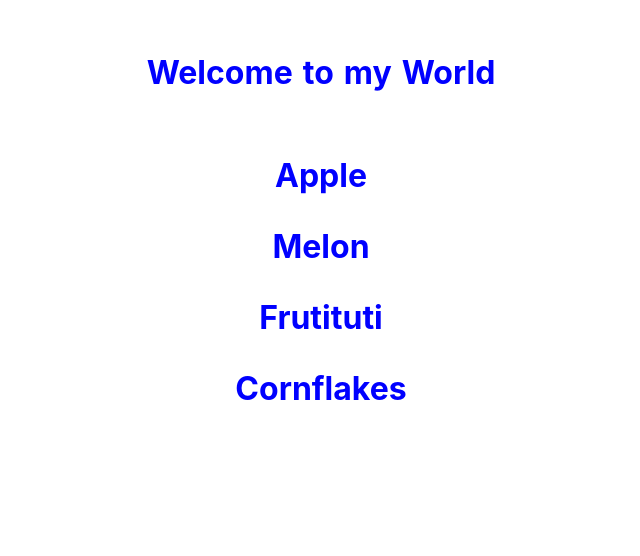
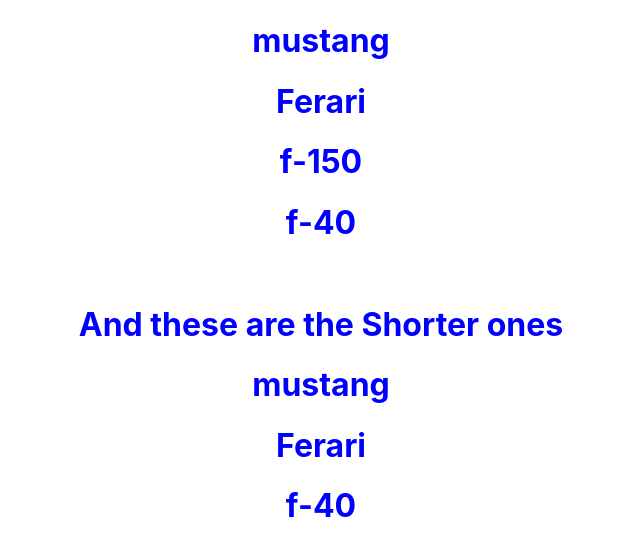
Before and after one commit to Ratedaron/React-refresher, a React (Create React App) app: page / in a window 1280 px wide. Shown: the top 556 px of the page, without its empty margins (319-959 px from the left). Built offline with nearby package versions, Linux system fonts and the light colour scheme.

Commit message:
Destructuring v1

```diff
--- a/src/App.js
+++ b/src/App.js
@@ -1,16 +1,24 @@
 import './App.css';
 
-const myArray = ['Apple', 'Melon', 'Frutituti', 'Cornflakes'];
-const myArrayOfHeaders = ['Welcome', 'to', 'my', 'World'];
+const vehicles = ['mustang', 'Ferari', 'f-150', 'f-40'];
+//const myArrayOfHeaders = ['Welcome', 'to', 'my', 'World'];
 
-const myList = myArray.map((item, index) => <p key={index}>{item}</p>);
-const myIndexedList = myArrayOfHeaders.map((item, index) => <p key={index}>{item}</p>);
+const [car, sportsCar, truck, plane] = vehicles
+
+const [car2, sportsCar2,, plane2 ] = vehicles
 
 function App() {
   return (
     <div className="App">
-      <h1 className="index">{myIndexedList}</h1>
-      <h1>{myList}</h1>
+      <h1>{car}</h1>
+      <h1>{sportsCar}</h1>
+      <h1>{truck}</h1>
+      <h1>{plane}</h1>
+      <br />
+      <h1>And these are the Shorter ones</h1>
+      <h1>{car2}</h1>
+      <h1>{sportsCar2}</h1>
+      <h1>{plane2}</h1>
     </div>
   );
 }
```
